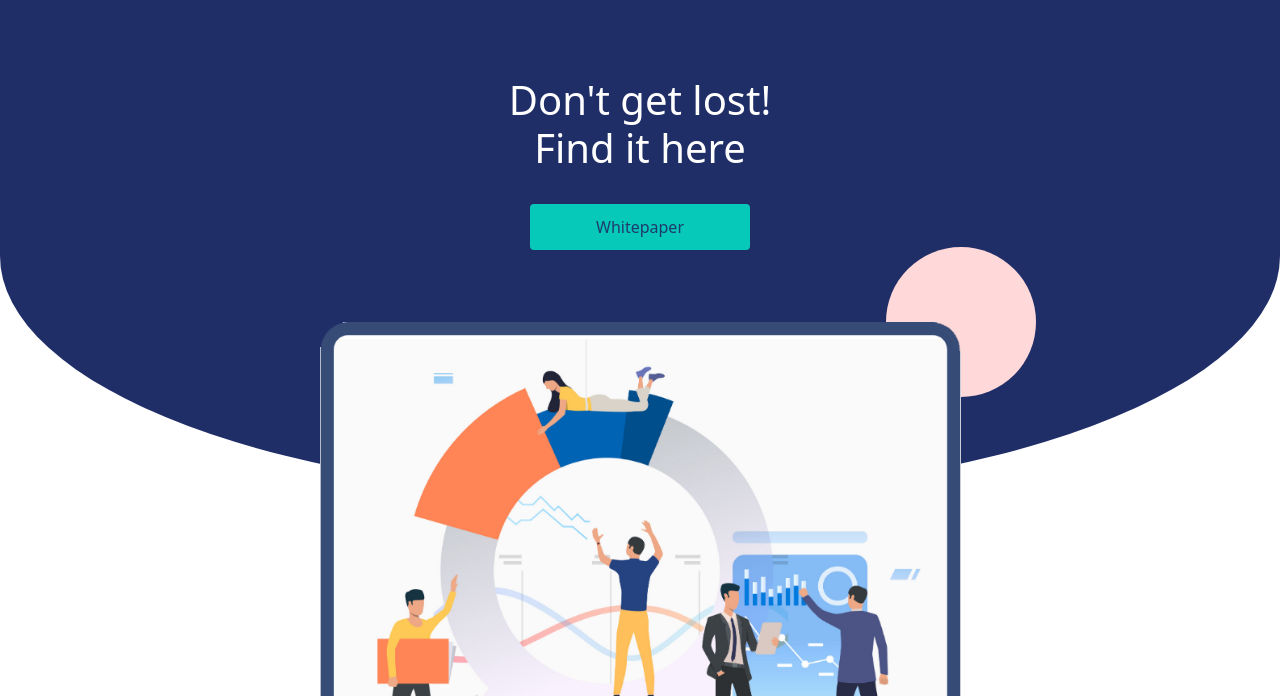
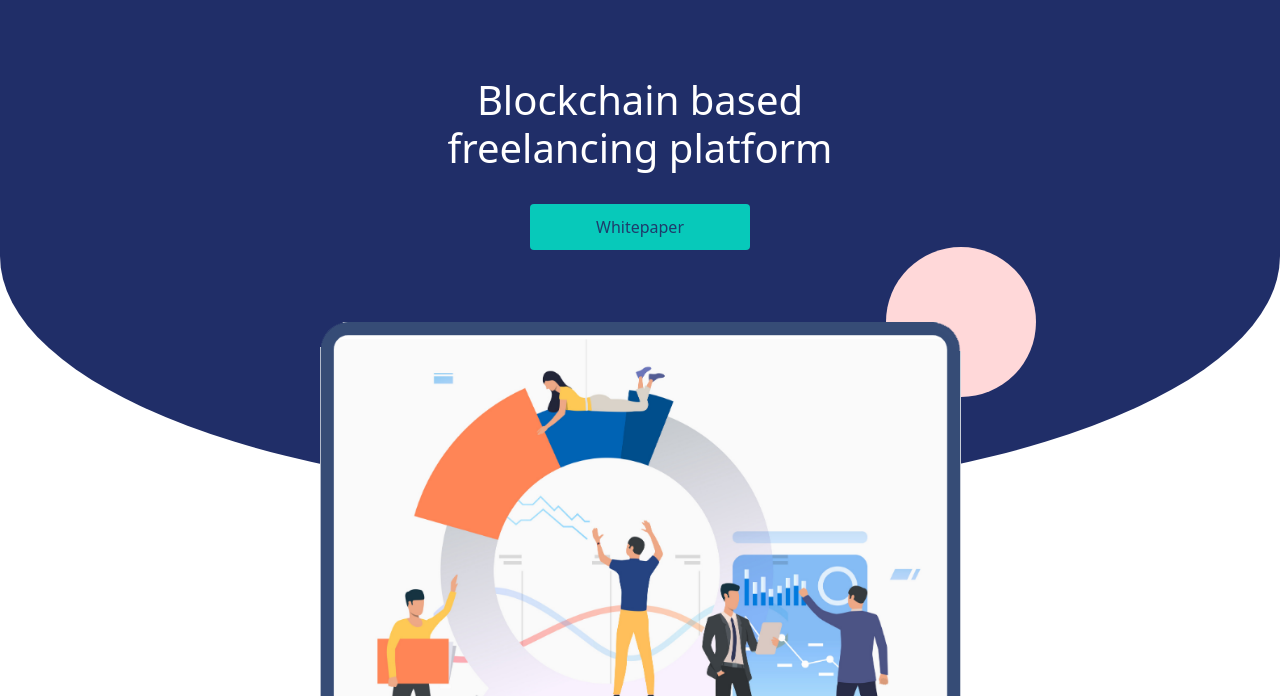
Before and after one commit to pentonium/pentonium.com, a plain HTML site: page index.html in a window 1280 px wide. Shown: the part 104-800 px from the top of the page. Drawn offline with nearby package versions, Linux system fonts and the light colour scheme.

Commit message:
Update index.html

```diff
--- a/index.html
+++ b/index.html
@@ -358,9 +358,9 @@
         <div class="container">
             <div class="row justify-content-center">
                 <div class="col-lg-6 col-md-7 col-sm-12 col-xs-12">
-                    <h1 class="color-white text-center">Don't get lost!
+                    <h1 class="color-white text-center">Blockchain based
                         <br>
-                         Find it here</h1>
+                         freelancing platform</h1>
                     <br>
                     <div class="text-center">
                         <div class="btn btn-blue"><a href="Pentonium.pdf">Whitepaper</a></div>
```
